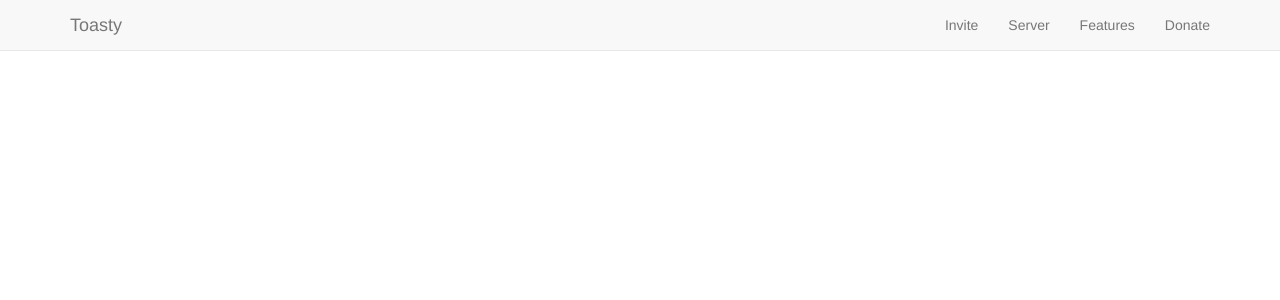
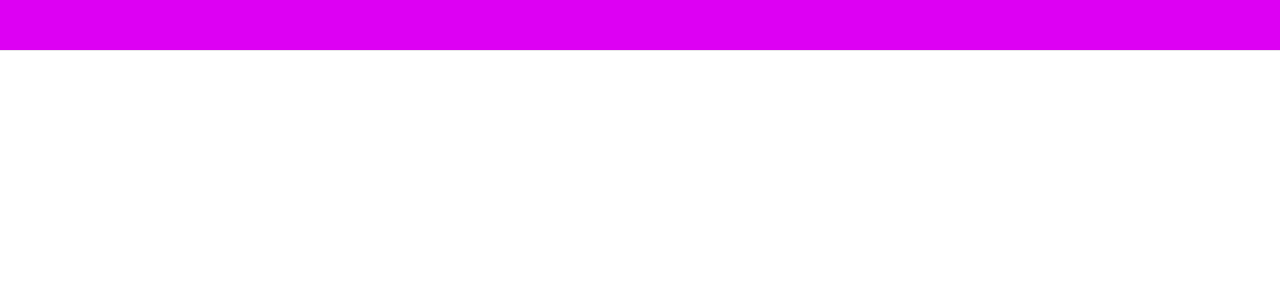
Before and after one commit to gavwin/gavwin.github.io, a PHP site: page / in a window 1280 px wide. Shown: the top 300 px of the page. Run offline with PHP 8.4, Linux system fonts and the light colour scheme.

Commit message:
Update style.css

```diff
--- a/toasty-website/style.css
+++ b/toasty-website/style.css
@@ -1,4 +1,4 @@
-.wrapper {
+.rainbow {
   height: 100%;
   width: 100%;
   left:0;
```
